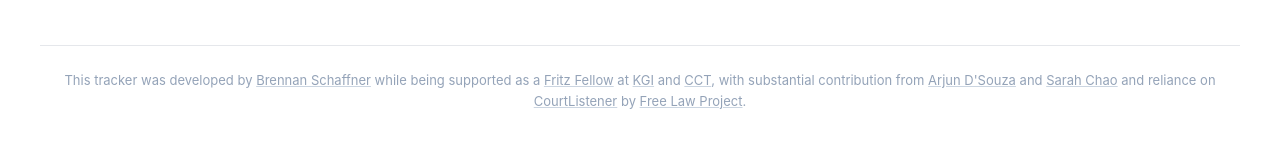
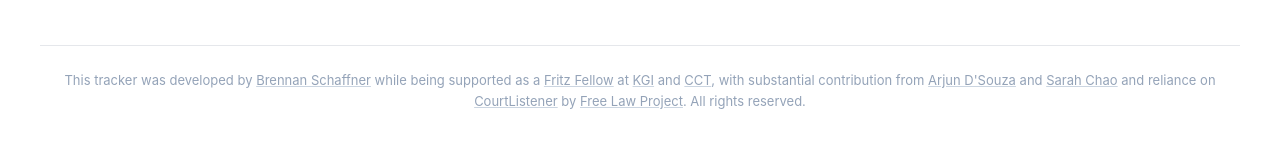
Before and after one commit to BrennanSchaffner/SMAVIC, a plain HTML site: page index.html in a window 1280 px wide. Shown: the part 471-618 px from the top of the page. Drawn offline with nearby package versions, Linux system fonts and the light colour scheme.

Commit message:
Update index.html

```diff
--- a/index.html
+++ b/index.html
@@ -290,7 +290,7 @@
     <!-- Low-Viz Footer -->
     <div class="ltrk-footer">
       <p style="margin-bottom: 12px;">
-        This tracker was developed by <a href="https://brennanschaffner.com" target="_blank" rel="noopener noreferrer">Brennan Schaffner</a> while being supported as a <a href="https://techandsociety.georgetown.edu/projects/fritz-family-fellows-program/" target="_blank" rel="noopener noreferrer">Fritz Fellow</a> at <a href="https://kgi.georgetown.edu/" target="_blank" rel="noopener noreferrer">KGI</a> and <a href="https://cct.georgetown.edu/" target="_blank" rel="noopener noreferrer">CCT</a>, with substantial contribution from <a href="https://www.linkedin.com/in/arjunadriandsouza95/" target="_blank" rel="noopener noreferrer">Arjun D'Souza</a> and <a href="https://www.linkedin.com/in/sarahh-chao" target="_blank" rel="noopener noreferrer">Sarah Chao</a> and reliance on <a href="https://www.courtlistener.com/" target="_blank" rel="noopener noreferrer">CourtListener</a> by <a href="https://free.law/" target="_blank" rel="noopener noreferrer">Free Law Project</a>.
+        This tracker was developed by <a href="https://brennanschaffner.com" target="_blank" rel="noopener noreferrer">Brennan Schaffner</a> while being supported as a <a href="https://techandsociety.georgetown.edu/projects/fritz-family-fellows-program/" target="_blank" rel="noopener noreferrer">Fritz Fellow</a> at <a href="https://kgi.georgetown.edu/" target="_blank" rel="noopener noreferrer">KGI</a> and <a href="https://cct.georgetown.edu/" target="_blank" rel="noopener noreferrer">CCT</a>, with substantial contribution from <a href="https://www.linkedin.com/in/arjunadriandsouza95/" target="_blank" rel="noopener noreferrer">Arjun D'Souza</a> and <a href="https://www.linkedin.com/in/sarahh-chao" target="_blank" rel="noopener noreferrer">Sarah Chao</a> and reliance on <a href="https://www.courtlistener.com/" target="_blank" rel="noopener noreferrer">CourtListener</a> by <a href="https://free.law/" target="_blank" rel="noopener noreferrer">Free Law Project</a>. All rights reserved.
       </p>
     </div>
 
```
